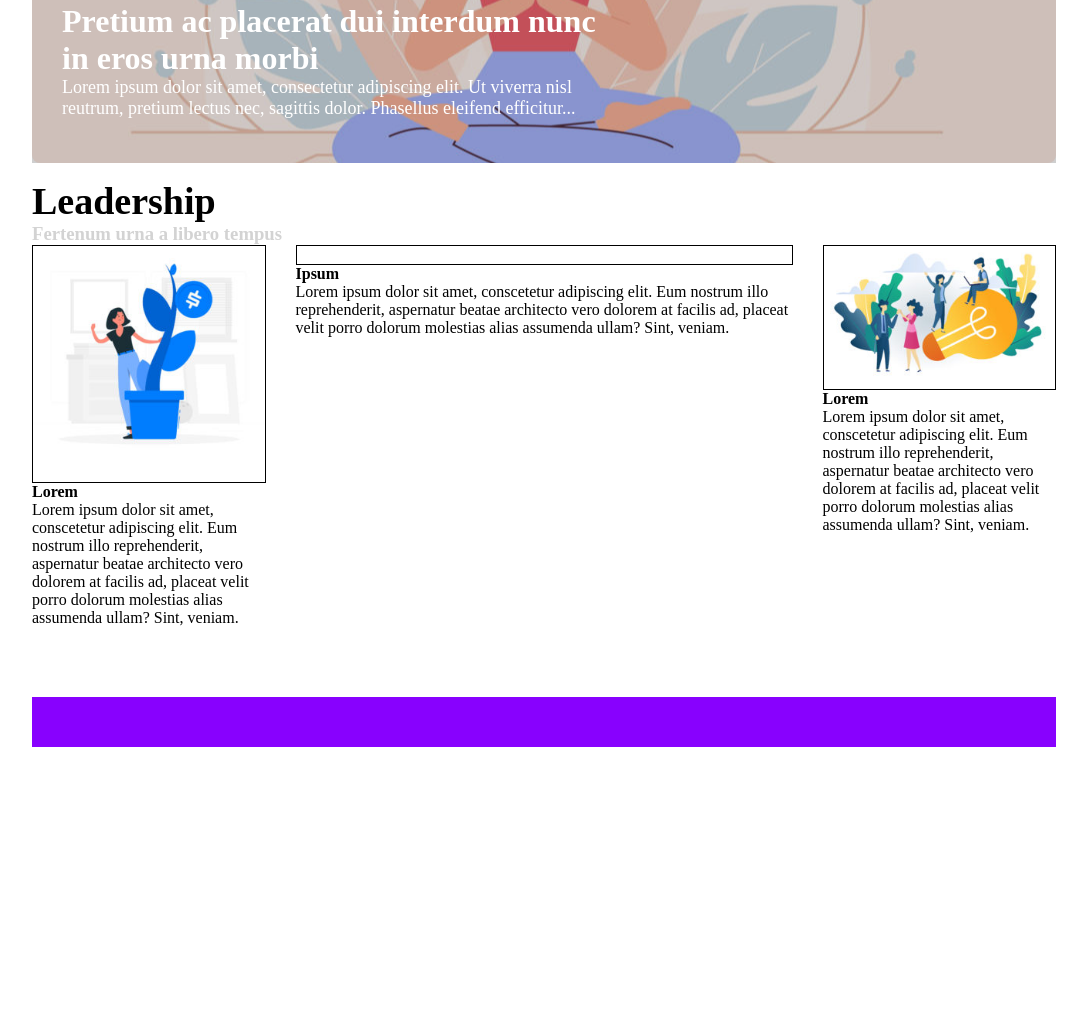
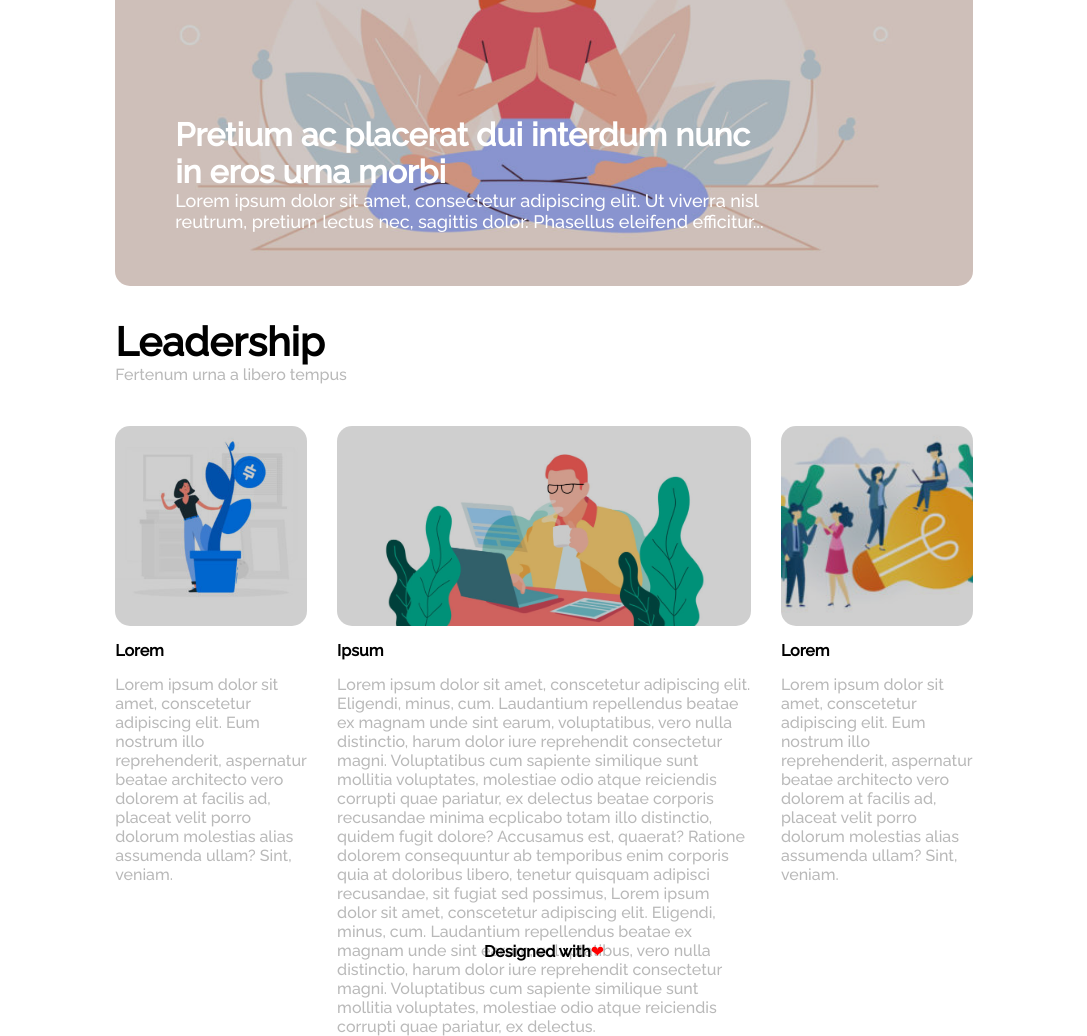
Before and after one commit to alessandro-brachetti/htmlcss-wp, a plain HTML site: page index.html in a window 1280 px wide. Shown: the part 361-1397 px from the top of the page, without its empty margins (96-1183 px from the left). Before the commit the page ends 1108 px from the top, so only its background shows below. Drawn offline with Linux system fonts and the light colour scheme.

Commit message:
Completed exercise

```diff
--- a/assets/css/master.css
+++ b/assets/css/master.css
@@ -5,8 +5,9 @@
 }
 
 .container {
-  width: 80%;
+  width: 67%;
   margin: 0 auto;
+  font-family: 'Raleway', sans-serif;
 }
 
 /* HEADER with utilities */
@@ -31,11 +32,11 @@
 }
 
 .h-1 {
-  height: 50px;
+  height: 60px;
 }
 
 .h-2 {
-  height: 420px;
+  height: 500px;
 }
 
 .bg-white {
@@ -50,28 +51,33 @@
 nav, a {
   text-decoration: none;
   padding-right: 10px;
-  color: lightgrey;
+  color: #B9B9B9;
 }
 
 .mt-1 {
   margin-top: 1em;
 }
 
+.mt-2 {
+  margin-top: 2em;
+}
+
 .bg-banner {
   background-image: url("../img/banner.jpg");
   background-size: cover;
   background-position: center;
-  border-radius: 8px;
+  border-radius: 15px;
 }
 
 .overlay {
   background: rgba(0, 0, 0, 0.19);
   height: 100%;
+  border-radius: 15px;
 }
 
 .text {
-  padding-top: 260px;
-  padding-left: 30px;
+  padding-top: 330px;
+  padding-left: 60px;
   color: #FFFFFF;
 }
 
@@ -85,21 +91,38 @@ nav, a {
 
 /* MAIN */
 
-h1 {
-  font-size: 38px;
+main h1 {
+  font-size: 40px;
+  font-weight: bolder;
 }
 
-h3 {
-  color: lightgrey;
+main h4 {
+  font-weight: 600;
+  padding: 15px 0;
 }
 
-img {
-  max-width: 100%;
-  max-height: 100%;
+main p {
+  color: #B9B9B9;
+  font-weight: 100;
 }
 
-.style-img {
-  border: 1px solid black;
+.bg-img {
+  height: 200px;
+  background-size: cover;
+  background-position: center;
+  border-radius: 15px;
+}
+
+.first {
+  background-image: url("../img/img-1.jpg");
+}
+
+.second {
+  background-image: url("../img/banner-2.jpg");
+}
+
+.third {
+  background-image: url("../img/img-3.jpg");
 }
 
 .col-25 {
@@ -120,6 +143,10 @@ img {
 
 /* Footer */
 
-.bg-purple {
-  background-color: #8801FE;
+footer {
+  text-align: center;
 }
+
+.heart {
+  color: red;
+}
--- a/index.html
+++ b/index.html
@@ -2,6 +2,8 @@
 <html lang="en" dir="ltr">
   <head>
     <meta charset="utf-8">
+    <link rel="preconnect" href="https://fonts.gstatic.com">
+    <link href="https://fonts.googleapis.com/css2?family=Raleway:wght@500&display=swap" rel="stylesheet">
     <link rel="stylesheet" href="./assets/css/master.css">
     <title>Neori</title>
   </head>
@@ -12,7 +14,7 @@
       <div class="col-100">
         <div class="bg-white">
           <img class=" logo h-1" src="./assets/img/logo.png" alt="Immagine del logo Neori">
-          <nav class="mt-1">
+          <nav class="mt-2">
             <a href="#">FEATURES</a>
             <a href="#">EDITORIALS</a>
             <a href="#">ENVIRONMENT</a>
@@ -23,7 +25,7 @@
         </div>
       </div>
     </div>
-      <div class="row mt-1">
+      <div class="row mt-2">
         <div class="col-100">
           <div class="bg-banner h-2">
             <div class="overlay">
@@ -48,18 +50,19 @@
   </header>
 
   <!-- Main with 1 row and 4 colums -->
-  <main class="container mt-1">
+  <main class="container mt-2">
       <div class="row pb-1">
         <div class="col-100">
           <div class="h-1 mb-1">
             <h1>Leadership</h1>
-            <h3>Fertenum urna a libero tempus</h3>
+            <p>Fertenum urna a libero tempus</p>
           </div>
         </div>
-        <div class="col-25">
+        <div class="col-25 mt-2">
           <div class="h-2">
-            <div class="style-img">
-              <img src="./assets/img/img-1.jpg" alt="">
+            <div class="bg-img first">
+              <div class="overlay">
+              </div>
             </div>
             <h4>Lorem</h4>
             <p>
@@ -67,21 +70,23 @@
             </p>
           </div>
         </div>
-        <div class="col-50">
+        <div class="col-50 mt-2">
           <div class="h-2">
-            <div class="style-img">
-              <img src="./assets/img/banner-2.jpg.jpg" alt="">
+            <div class="bg-img second">
+              <div class="overlay">
+              </div>
             </div>
             <h4>Ipsum</h4>
             <p>
-              Lorem ipsum dolor sit amet, conscetetur adipiscing elit. Eum nostrum illo reprehenderit, aspernatur beatae architecto vero dolorem at facilis ad, placeat velit porro dolorum molestias alias assumenda ullam? Sint, veniam.
+              Lorem ipsum dolor sit amet, conscetetur adipiscing elit. Eligendi, minus, cum. Laudantium repellendus beatae ex magnam unde sint earum, voluptatibus, vero nulla distinctio, harum dolor iure reprehendit consectetur magni. Voluptatibus cum sapiente similique sunt mollitia voluptates, molestiae odio atque reiciendis corrupti quae pariatur, ex delectus beatae corporis recusandae minima ecplicabo totam illo distinctio, quidem fugit dolore? Accusamus est, quaerat? Ratione dolorem consequuntur ab temporibus enim corporis quia at doloribus libero, tenetur quisquam adipisci recusandae, sit fugiat sed possimus, Lorem ipsum dolor sit amet, conscetetur adipiscing elit. Eligendi, minus, cum. Laudantium repellendus beatae ex magnam unde sint earum, voluptatibus, vero nulla distinctio, harum dolor iure reprehendit consectetur magni. Voluptatibus cum sapiente similique sunt mollitia voluptates, molestiae odio atque reiciendis corrupti quae pariatur, ex delectus.
             </p>
           </div>
         </div>
-        <div class="col-25">
-          <div class="bg-lightblue h-2">
-            <div class="style-img">
-              <img src="./assets/img/img-3.jpg" alt="">
+        <div class="col-25 mt-2">
+          <div class="h-2">
+            <div class="bg-img third">
+              <div class="overlay">
+              </div>
             </div>
             <h4>Lorem</h4>
             <p>
@@ -94,11 +99,11 @@
   </main>
 
   <!-- FOOTER -->
-  <footer class="container mt-1">
+  <footer class="container">
     <div class="row">
       <div class="col-100">
-        <div class="bg-purple h-1">
-
+        <div class=" signed h-1">
+          <strong>Designed with</strong><span class="heart">&#10084;</span>
         </div>
       </div>
     </div>
```
